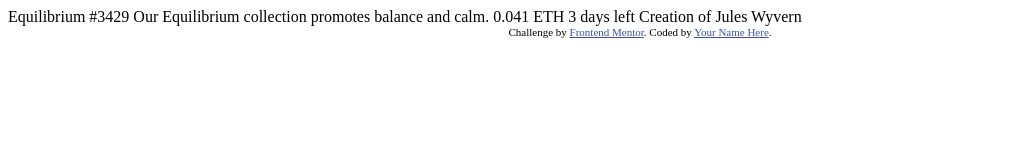
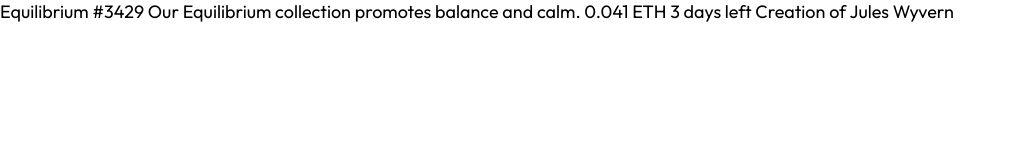
Before and after one commit to Sazid99246/nft-preview-card-component, a plain HTML site: page index.html in a window 1280 px wide. Shown: the whole page, without its empty margins (0-1015 px from the left). Drawn offline with Linux system fonts and the light colour scheme.

Commit message:
color and fonts set up

```diff
--- a/index.html
+++ b/index.html
@@ -1,19 +1,15 @@
 <!DOCTYPE html>
 <html lang="en">
+
 <head>
   <meta charset="UTF-8">
-  <meta name="viewport" content="width=device-width, initial-scale=1.0"> <!-- displays site properly based on user's device -->
+  <meta name="viewport" content="width=device-width, initial-scale=1.0">
+  <!-- displays site properly based on user's device -->
+  <link rel="icon" type="image/png" sizes="32x32" href="./images/favicon-32x32.png">
+  <title>Frontend Mentor | NFT preview card component</title>
+  <link rel="stylesheet" href="styles/style.css">
+</head>
 
-  <link rel="icon" type="image/png" sizes="32x32" href="./images/favicon-32x32.png">
-
-  <title>Frontend Mentor | NFT preview card component</title>
-
-  <!-- Feel free to remove these styles or customise in your own stylesheet 👍 -->
-  <style>
-    .attribution { font-size: 11px; text-align: center; }
-    .attribution a { color: hsl(228, 45%, 44%); }
-  </style>
-</head>
 <body>
 
   Equilibrium #3429
@@ -25,9 +21,6 @@
 
   Creation of Jules Wyvern
 
-  <div class="attribution">
-    Challenge by <a href="https://www.frontendmentor.io?ref=challenge" target="_blank">Frontend Mentor</a>.
-    Coded by <a href="#">Your Name Here</a>.
-  </div>
 </body>
+
 </html>
--- /dev/null
+++ b/styles/style.css
@@ -0,0 +1,18 @@
+@import url('https://fonts.googleapis.com/css2?family=Outfit:wght@100..900&display=swap');
+
+:root {
+    --color-heading: hsl(0, 0%, 100%);
+    --color-paragraph: hsl(215, 51%, 70%);
+    --color-hover: hsl(178, 100%, 50%);
+    --main-bg: hsl(217, 54%, 11%);
+    --card-bg: hsl(216, 50%, 16%);
+    --line-border: hsl(215, 32%, 27%);
+}
+
+* {
+    margin: 0;
+    padding: 0;
+    box-sizing: border-box;
+    font-family: "Outfit", sans-serif;
+    font-size: 18px;
+}
```
